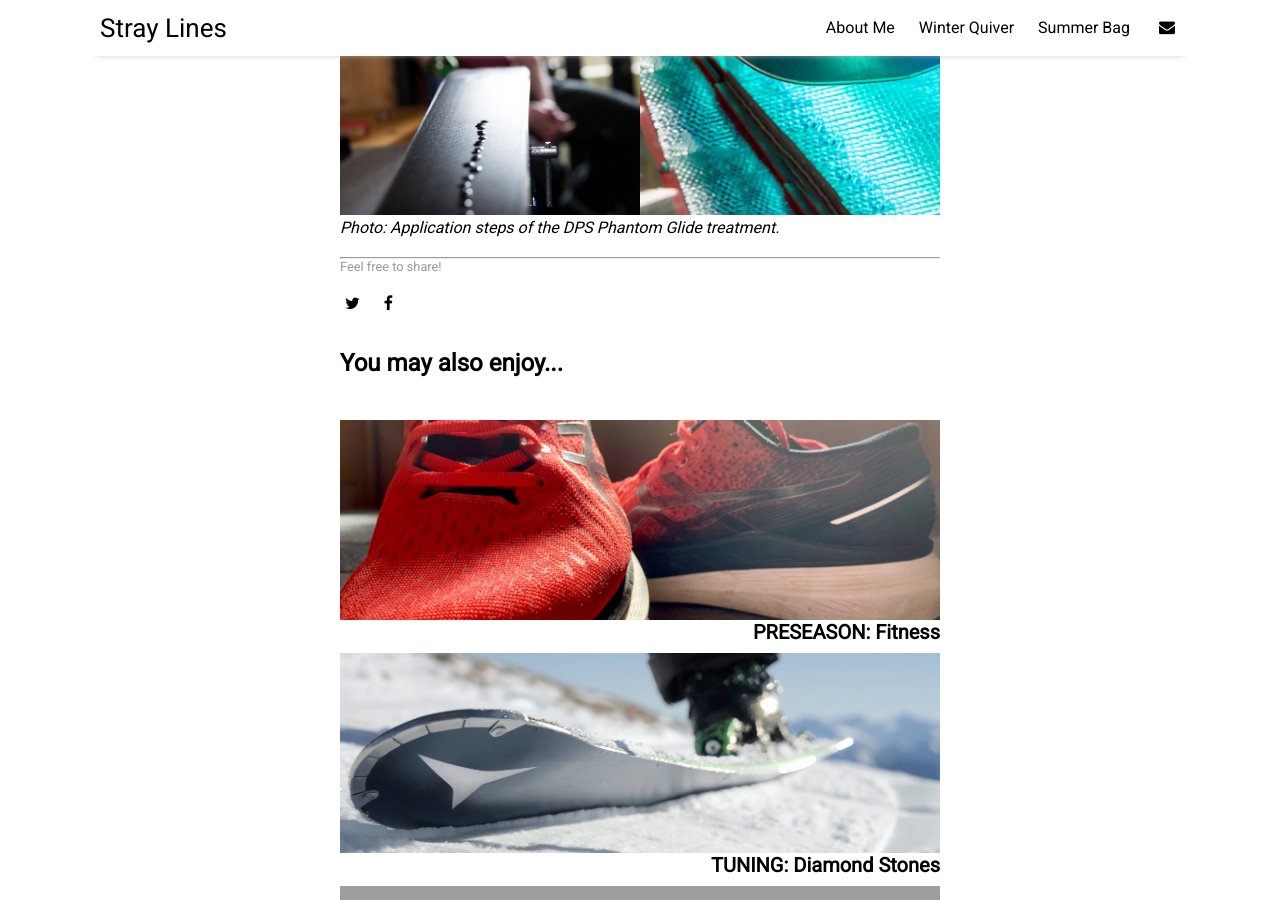
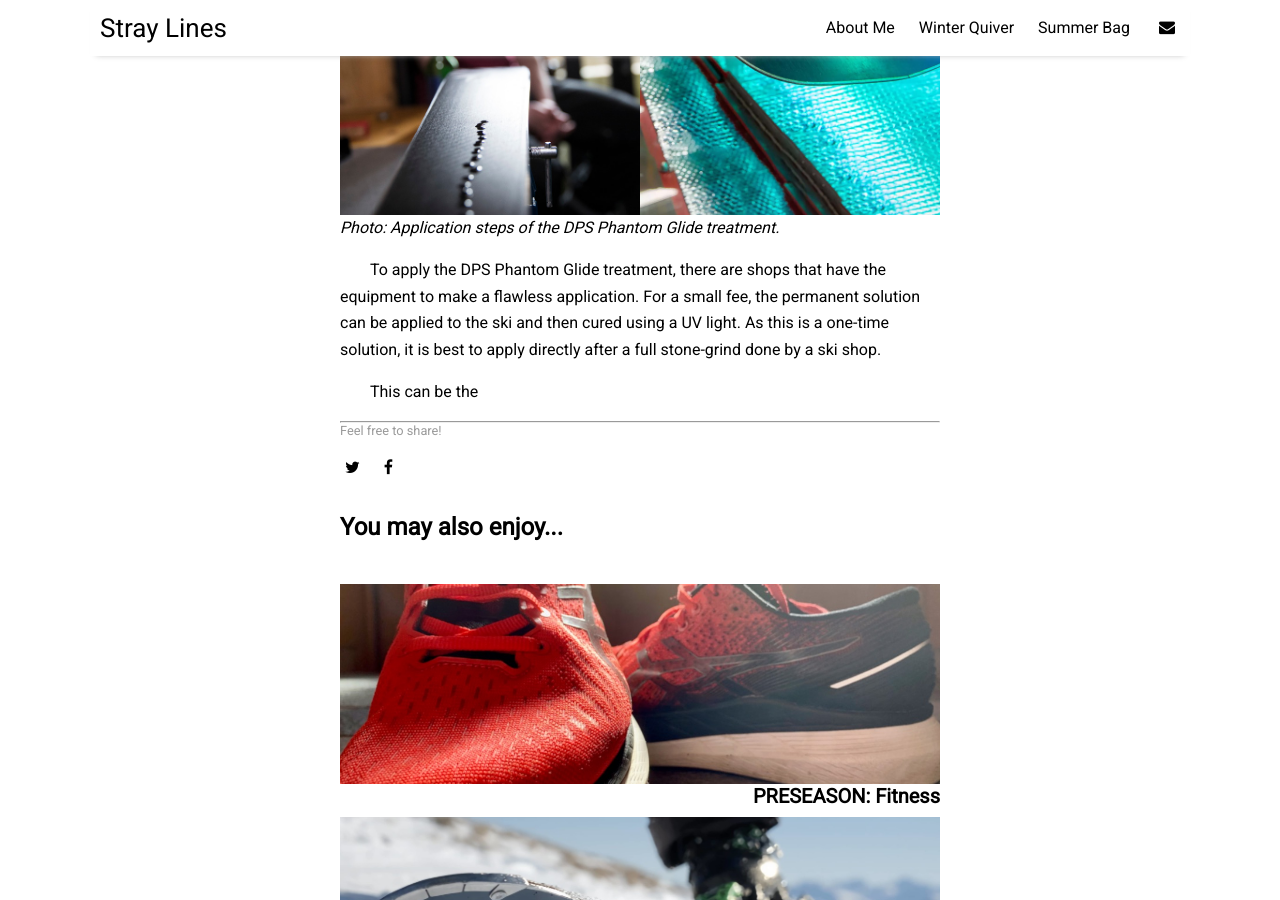
Before and after one commit to eliotcochrane/eliotcochrane.github.io, a Jekyll site: the page built from _posts/2023-11-14-preseason-wax.md, in a window 1280 px wide and 900 px high, scrolled down 10023 px. Built offline with Jekyll 4.4.1, drawn with Linux system fonts in a browser that asks for light colours; nearby versions of some CDN libraries.

Commit message:
Updated Content
-Updated content

```diff
--- a/_posts/2023-11-14-preseason-wax.md
+++ b/_posts/2023-11-14-preseason-wax.md
@@ -165,3 +165,7 @@
 
 ![DPS permanent waxing method](/assets/img/preseason-wax-dpsphantom.jpg)
 *Photo: Application steps of the DPS Phantom Glide treatment.*
+
+To apply the DPS Phantom Glide treatment, there are shops that have the equipment to make a flawless application. For a small fee, the permanent solution can be applied to the ski and then cured using a UV light. As this is a one-time solution, it is best to apply directly after a full stone-grind done by a ski shop.
+
+This can be the
```
